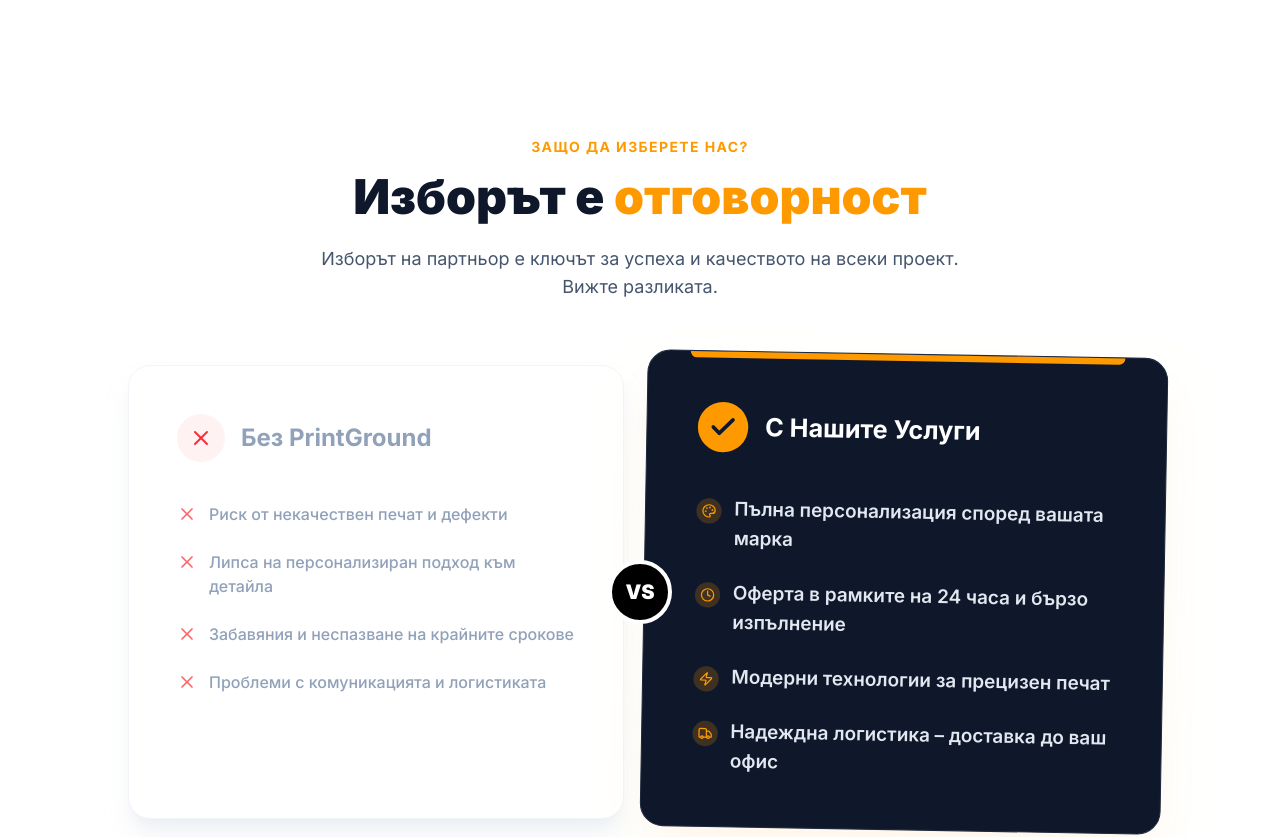
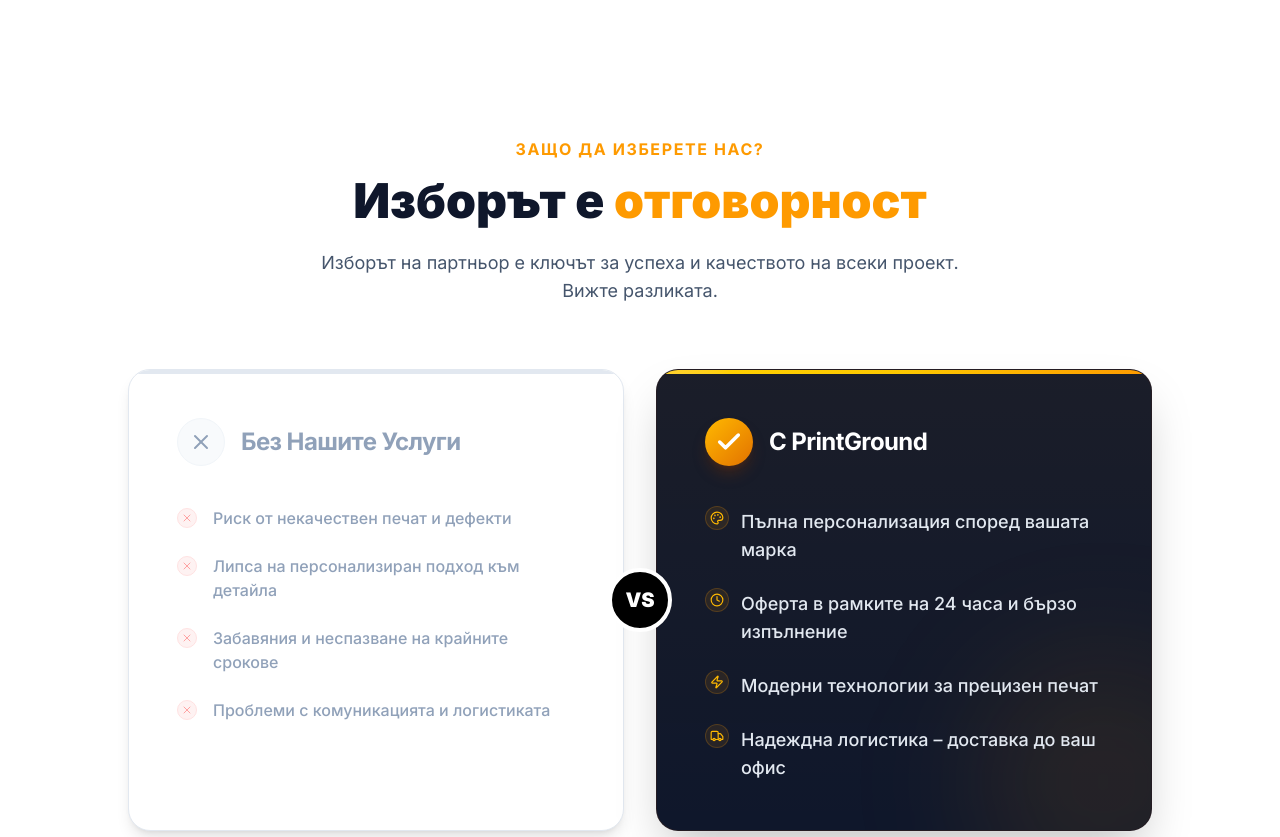
Before and after one commit to bemorebased/b2bpringround, a Next.js app: page / in a window 1280 px wide. Shown: the part 1740-2577 px from the top of the page. Built offline with nearby package versions, Linux system fonts and the light colour scheme; no server answers.

Commit message:
style: remove card tilt, increase font size, and update footer credits

```diff
--- a/components/b2b-packages.tsx
+++ b/components/b2b-packages.tsx
@@ -127,7 +127,7 @@
                 <div className="container mx-auto px-4 sm:px-6 lg:px-8">
                     <div className="text-center max-w-3xl mx-auto mb-16">
                         <h2 className="text-3xl font-extrabold tracking-tight text-slate-900 sm:text-4xl">
-                            Изберете своя пакет сегадфгфддф
+                            Изберете своя пакет сега
 
                         </h2>
                         <p className="mt-4 text-lg text-slate-600">
--- a/components/comparison-section.tsx
+++ b/components/comparison-section.tsx
@@ -8,7 +8,7 @@
         <section className="bg-white py-24 overflow-hidden">
             <div className="container mx-auto px-4 sm:px-6 lg:px-8">
                 <div className="text-center mb-16">
-                    <h3 className="text-amber-500 font-bold uppercase tracking-widest text-sm mb-4">
+                    <h3 className="text-amber-500 font-bold uppercase tracking-widest text-base mb-4">
                         Защо да изберете нас?
                     </h3>
                     <h2 className="text-4xl md:text-5xl font-black text-slate-900 mb-6">
@@ -21,57 +21,66 @@
 
                 <div className="relative max-w-5xl mx-auto mb-20">
                     <div className="grid md:grid-cols-2 gap-8 items-stretch">
-                        {/* Negative Card */}
-                        <div className="bg-white rounded-3xl p-8 md:p-12 border border-slate-100 shadow-xl shadow-slate-200/50 flex flex-col items-center hover:scale-[1.02] hover:shadow-2xl transition-all duration-300 group/neg">
-                            <div className="flex items-center gap-4 mb-10 w-full">
-                                <div className="w-12 h-12 rounded-full bg-red-50 flex items-center justify-center text-red-500 shrink-0 group-hover/neg:bg-red-100 transition-colors">
+                        {/* Negative Card - Standard Look */}
+                        <div className="bg-white rounded-3xl p-8 md:p-12 border border-slate-200 shadow-lg hover:scale-[1.02] hover:shadow-xl transition-all duration-300 group/neg relative overflow-hidden flex flex-col items-center">
+                            <div className="absolute top-0 left-0 w-full h-1 bg-slate-200 z-10"></div>
+                            <div className="flex items-center gap-4 mb-10 w-full relative z-10">
+                                <div className="w-12 h-12 rounded-full bg-slate-50 flex items-center justify-center text-slate-400 shrink-0 group-hover/neg:bg-slate-100 transition-colors border border-slate-100">
                                     <X className="w-6 h-6" />
                                 </div>
-                                <h4 className="text-2xl font-bold text-slate-400">Без PrintGround</h4>
+                                <h4 className="text-2xl font-bold text-slate-400 tracking-tight">Без Нашите Услуги</h4>
                             </div>
 
-                            <ul className="space-y-6 w-full">
+                            <ul className="space-y-6 w-full relative z-10">
                                 {[
                                     "Риск от некачествен печат и дефекти",
                                     "Липса на персонализиран подход към детайла",
                                     "Забавяния и неспазване на крайните срокове",
                                     "Проблеми с комуникацията и логистиката"
                                 ].map((item, i) => (
-                                    <li key={i} className="flex items-start gap-3 text-slate-400 font-medium">
-                                        <X className="w-5 h-5 text-red-400 shrink-0 mt-0.5" />
+                                    <li key={i} className="flex items-start gap-4 text-slate-400 font-medium">
+                                        <div className="w-5 h-5 rounded-full bg-red-50 flex items-center justify-center shrink-0 mt-0.5 border border-red-100">
+                                            <X className="w-3 h-3 text-red-300" />
+                                        </div>
                                         <span>{item}</span>
                                     </li>
                                 ))}
                             </ul>
                         </div>
 
-                        {/* Positive Card */}
-                        <div className="bg-slate-900 rounded-3xl p-8 md:p-12 border border-slate-800 shadow-2xl shadow-amber-500/10 flex flex-col items-center relative z-10 scale-105 transform -rotate-1 md:rotate-1 hover:scale-[1.08] hover:shadow-amber-500/20 transition-all duration-300 group/pos">
-                            {/* Decorative Top Border like in screenshot */}
-                            <div className="absolute top-0 left-10 right-10 h-1.5 bg-amber-500 rounded-b-full group-hover/pos:h-2 transition-all"></div>
+                        {/* Positive Card - Premium+ Look */}
+                        <div className="bg-slate-900 rounded-3xl p-8 md:p-12 border border-amber-900/20 shadow-2xl hover:scale-[1.08] hover:shadow-amber-500/20 transition-all duration-300 group/pos relative z-10 overflow-hidden flex flex-col items-center ring-1 ring-white/10">
+                            {/* Decorative background effects from Premium Package */}
+                            <div className="absolute inset-0 bg-gradient-to-b from-amber-500/5 to-transparent pointer-events-none"></div>
 
-                            <div className="flex items-center gap-4 mb-10 w-full">
-                                <div className="w-12 h-12 rounded-full bg-amber-500 flex items-center justify-center text-slate-900 shrink-0 group-hover/pos:scale-110 transition-transform">
+                            {/* Premium Gold Top Border */}
+                            <div className="absolute top-0 left-0 w-full h-1 bg-gradient-to-r from-amber-300 via-yellow-400 to-amber-500 z-10"></div>
+
+                            <div className="flex items-center gap-4 mb-10 w-full relative z-20">
+                                <div className="w-12 h-12 rounded-full bg-gradient-to-br from-amber-400 to-amber-600 flex items-center justify-center text-white shrink-0 group-hover/pos:scale-110 transition-transform shadow-lg shadow-amber-900/40">
                                     <Check className="w-7 h-7 stroke-[3]" />
                                 </div>
-                                <h4 className="text-2xl font-bold text-white">С Нашите Услуги</h4>
+                                <h4 className="text-2xl font-bold text-white tracking-tight">С PrintGround</h4>
                             </div>
 
-                            <ul className="space-y-6 w-full">
+                            <ul className="space-y-6 w-full relative z-20">
                                 {[
                                     { text: "Пълна персонализация според вашата марка", icon: Palette },
                                     { text: "Оферта в рамките на 24 часа и бързо изпълнение", icon: Clock },
                                     { text: "Модерни технологии за прецизен печат", icon: Zap },
                                     { text: "Надеждна логистика – доставка до ваш офис", icon: Truck }
                                 ].map((item, i) => (
-                                    <li key={i} className="flex items-start gap-3 text-slate-200 font-semibold text-lg hover:text-white transition-colors">
-                                        <div className="w-6 h-6 rounded-full bg-amber-500/20 flex items-center justify-center shrink-0 mt-1">
-                                            <item.icon className="w-3.5 h-3.5 text-amber-500" />
+                                    <li key={i} className="flex items-start gap-3 text-slate-200 font-semibold text-lg hover:text-white transition-colors group-hover/pos:translate-x-1 duration-300">
+                                        <div className="flex-shrink-0 w-6 h-6 rounded-full bg-amber-500/10 flex items-center justify-center border border-amber-500/20">
+                                            <item.icon className="w-3.5 h-3.5 text-amber-400" />
                                         </div>
-                                        <span>{item.text}</span>
+                                        <span className="font-medium pt-0.5">{item.text}</span>
                                     </li>
                                 ))}
                             </ul>
+
+                            {/* Decorative glow in the background */}
+                            <div className="absolute -bottom-20 -right-20 w-64 h-64 bg-amber-500/10 rounded-full blur-3xl pointer-events-none group-hover/pos:bg-amber-500/20 transition-all duration-500"></div>
                         </div>
                     </div>
 
--- a/components/footer.tsx
+++ b/components/footer.tsx
@@ -79,7 +79,12 @@
 
                 <div className="mt-16 border-t border-slate-800 pt-8 text-center text-xs text-slate-500">
                     <p>&copy; 2026 Printground. Всички права запазени.</p>
-                    <p className="mt-2">Created by Printground Family</p>
+                    <p className="mt-2">
+                        Дизайн и разработка{" "}
+                        <a href="mailto:info@printground.net" className="hover:text-amber-500 transition-colors">
+                            PrintGroundWeb
+                        </a>
+                    </p>
                 </div>
             </div>
         </footer>
```
